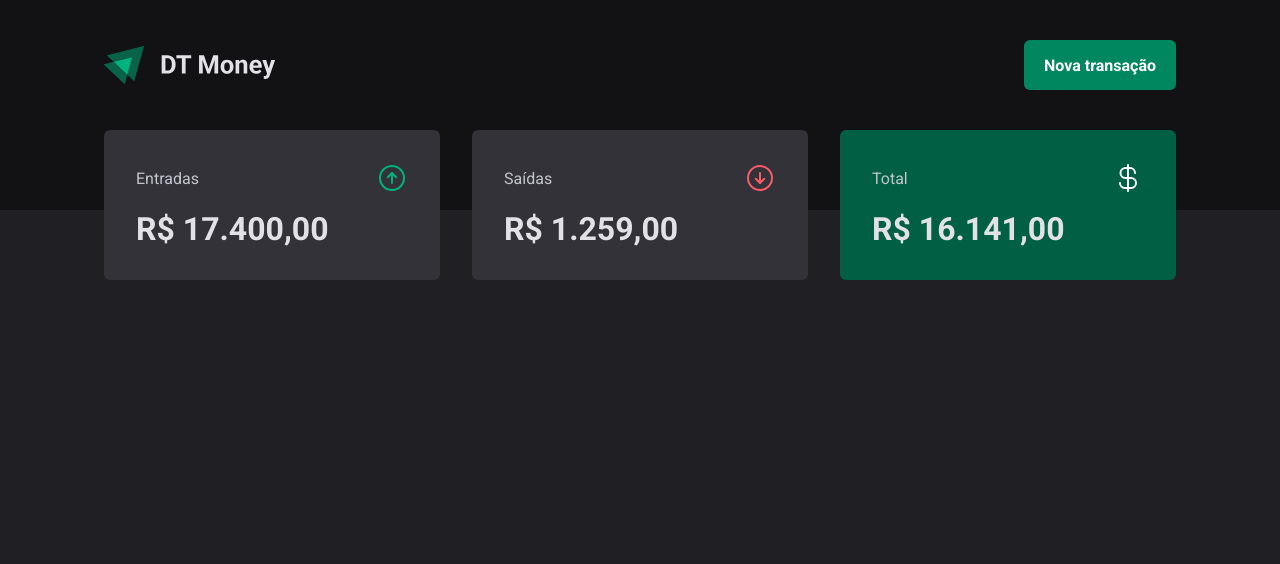
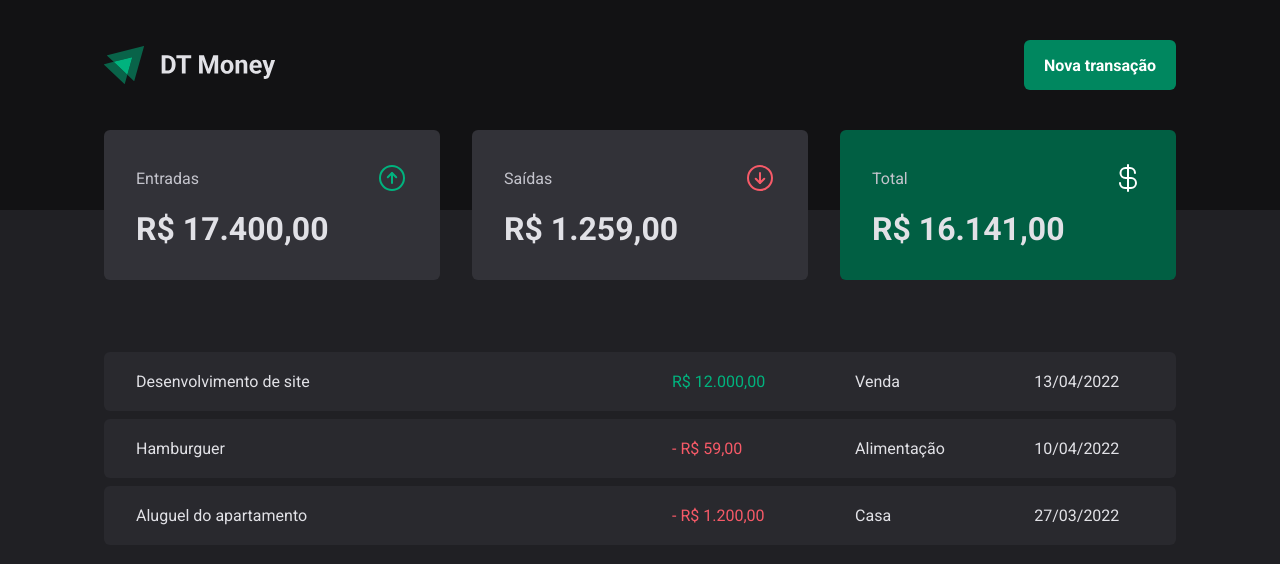
Before and after one commit to jvolima/new-dt-money, a React (Vite) app: page / in a window 1280 px wide. Shown: the top 564 px of the page. Built offline with nearby package versions, Linux system fonts and the light colour scheme.

Commit message:
Tabela de transações

```diff
--- a/src/pages/Transactions/index.tsx
+++ b/src/pages/Transactions/index.tsx
@@ -1,11 +1,47 @@
 import { Header } from '../../components/Header'
 import { Summary } from '../../components/Summary'
+import {
+  PriceHighlight,
+  TransactionsContainer,
+  TransactionsTable,
+} from './styles'
 
 export function Transactions() {
   return (
     <div>
       <Header />
       <Summary />
+
+      <TransactionsContainer>
+        <TransactionsTable>
+          <tbody>
+            <tr>
+              <td width="50%">Desenvolvimento de site</td>
+              <td>
+                <PriceHighlight variant="income">R$ 12.000,00</PriceHighlight>
+              </td>
+              <td>Venda</td>
+              <td>13/04/2022</td>
+            </tr>
+            <tr>
+              <td width="50%">Hamburguer</td>
+              <td>
+                <PriceHighlight variant="outcome">- R$ 59,00</PriceHighlight>
+              </td>
+              <td>Alimentação</td>
+              <td>10/04/2022</td>
+            </tr>
+            <tr>
+              <td width="50%">Aluguel do apartamento</td>
+              <td>
+                <PriceHighlight variant="outcome">- R$ 1.200,00</PriceHighlight>
+              </td>
+              <td>Casa</td>
+              <td>27/03/2022</td>
+            </tr>
+          </tbody>
+        </TransactionsTable>
+      </TransactionsContainer>
     </div>
   )
 }
--- a/src/pages/Transactions/styles.ts
+++ b/src/pages/Transactions/styles.ts
@@ -0,0 +1,40 @@
+import styled from 'styled-components'
+
+export const TransactionsContainer = styled.main`
+  width: 100%;
+  max-width: 1120px;
+  margin: 4rem auto 0;
+  padding: 0 1.5rem;
+`
+
+export const TransactionsTable = styled.table`
+  width: 100%;
+  border-collapse: separate;
+  border-spacing: 0 0.5rem;
+  /* margin-top: 1.5rem; */
+
+  td {
+    padding: 1.25rem 2rem;
+    background: ${(props) => props.theme['gray-700']};
+
+    &:first-child {
+      border-top-left-radius: 6px;
+      border-bottom-left-radius: 6px;
+    }
+
+    &:last-child {
+      border-top-right-radius: 6px;
+      border-bottom-right-radius: 6px;
+    }
+  }
+`
+interface PriceHighlightProps {
+  variant: 'income' | 'outcome'
+}
+
+export const PriceHighlight = styled.span<PriceHighlightProps>`
+  color: ${(props) =>
+    props.variant === 'income'
+      ? props.theme['green-300']
+      : props.theme['red-300']};
+`
```
